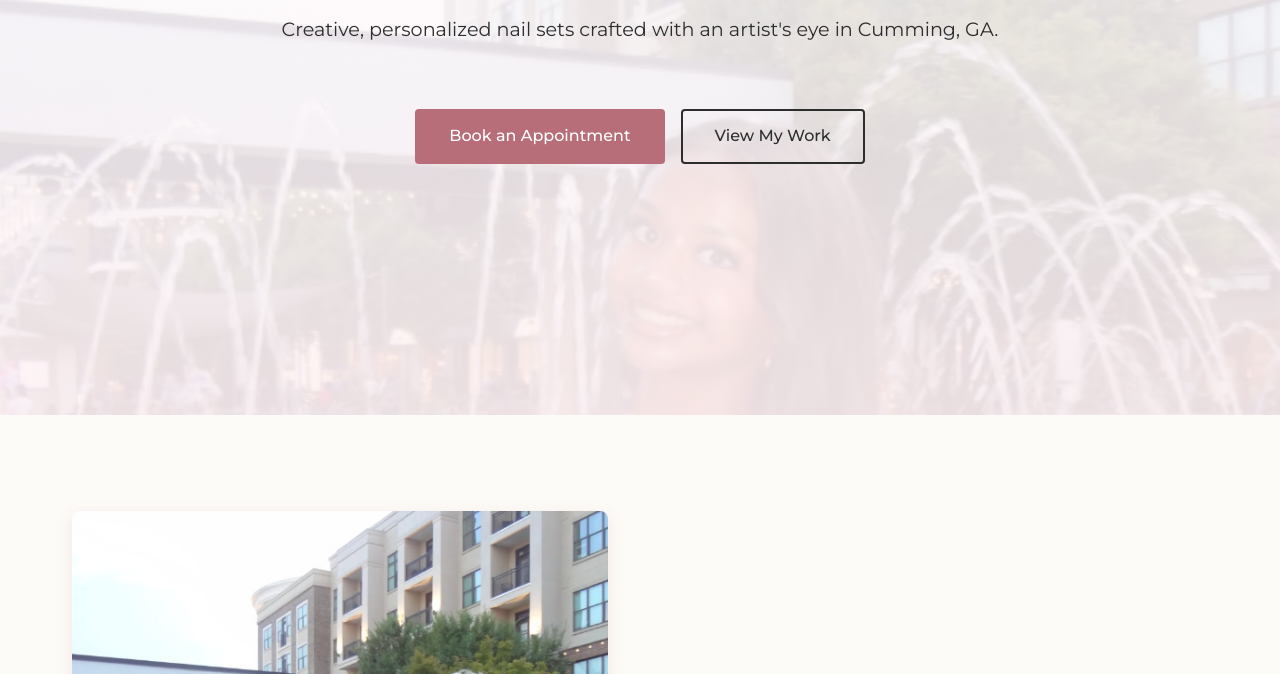
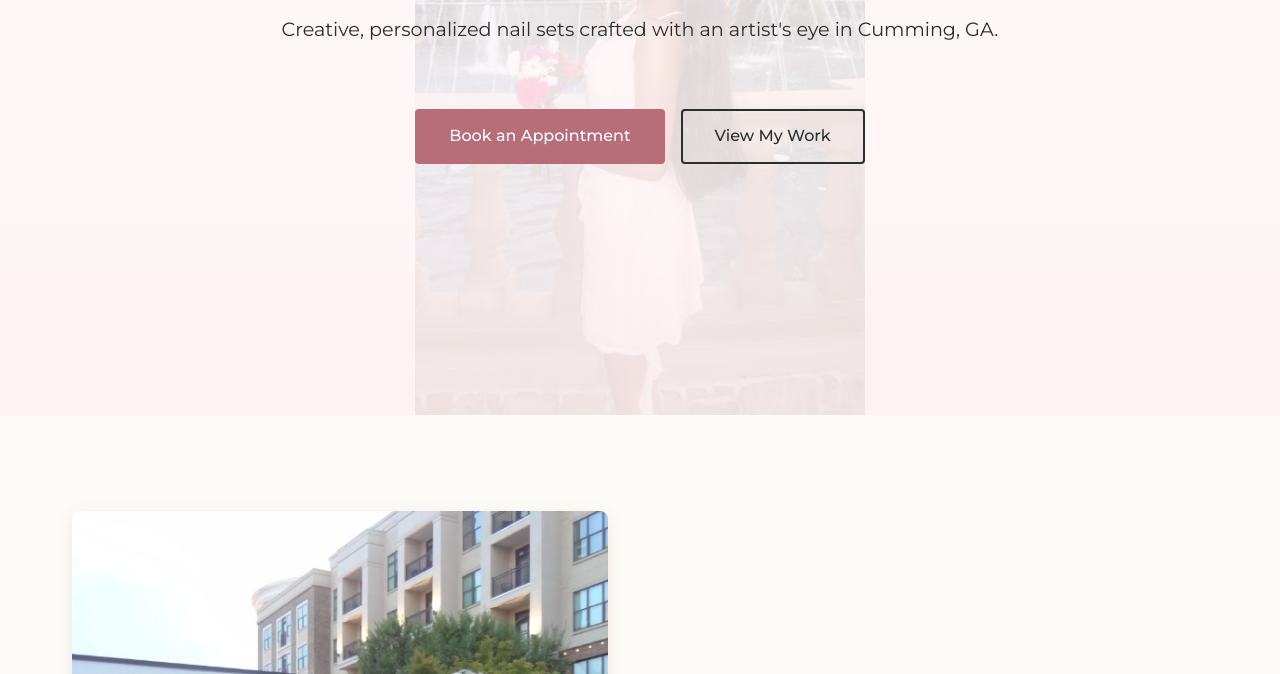
Before and after one commit to SAkula-12/Nails-by-Anvi, a website: page index.html in a window 1280 px wide. Shown: the part 445-1119 px from the top of the page. Drawn offline with nearby package versions, Linux system fonts and the light colour scheme.

Commit message:
Update hero section background image and adjust framing for portrait photo

```diff
--- a/style.css
+++ b/style.css
@@ -279,7 +279,7 @@ ul {
     justify-content: center;
     text-align: center;
     background: linear-gradient(rgba(255,255,255,0.8), rgba(253,242,244,0.9)),
-                url('images/hero_bg.png') center 20%/cover no-repeat;
+                url('images/hero_bg.png') center top/contain no-repeat #fdf2f4;
     padding: 0 var(--space-md);
     margin-top: 60px; /* Offset for fixed header */
 }
```
